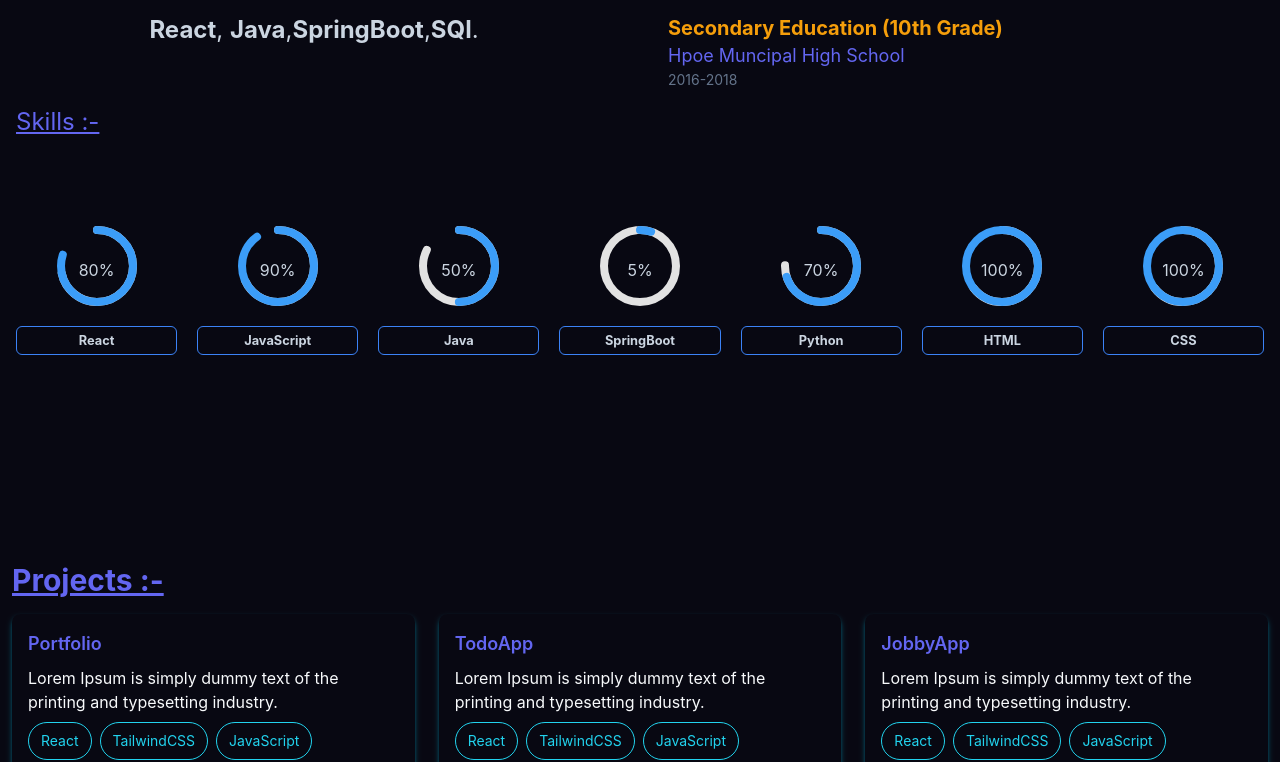
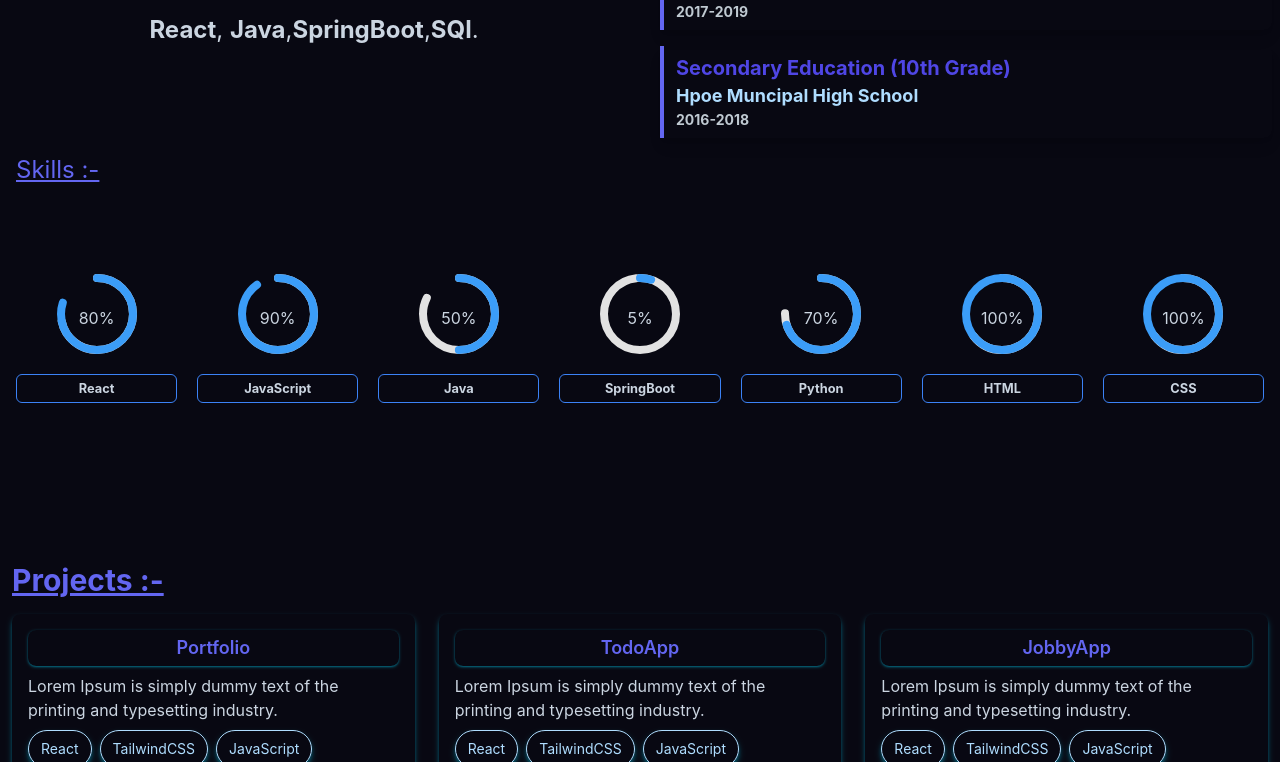
Before and after one commit to Sadik1433/Portfolio, a React app: page / in a window 1280 px wide. Shown: the part 1118-1880 px from the top of the page. Built offline with nearby package versions, Linux system fonts and the light colour scheme; the HTML template or start-up script is replaced by a standard one.

Commit message:
colors updated

```diff
--- a/src/App.css
+++ b/src/App.css
@@ -1,63 +1,42 @@
-/* :root {
-  --color-primary: #6366f1;
-  --color-secondary: #f43f5e;
-  --color-accent: #22d3ee;
-  --color-success: #10b981;
-  --color-warning: #f59e0b;
-  --color-danger: #ef4444;
-  --color-info: #3b82f6;
-  --bg-color: #080812;
-  --card-color: rgba(15, 23, 42, 0.7);
-  --color-bg-sidebar: #111827;
-  --color-bg-input: rgba(30, 41, 59, 0.7);
-  --color-text-heading: #f1f5f9;
-  --color-text-body: #cbd5e1;
-  --color-text-muted: #64748b;
-  --color-text-highlight: #f43f5e;
-  --glass-bg: rgba(255, 255, 255, 0.08);
-  --glass-brd: rgba(255, 255, 255, 0.18);
-} */
-
-/* DARK THEME */
 :root {
-  --color-primary: #6366f1;
-  --color-secondary: #f43f5e;
-  --color-accent: #22d3ee;
-  --color-success: #10b981;
-  --color-warning: #f59e0b;
-  --color-danger: #ef4444;
-  --color-info: #3b82f6;
-  --bg-color: #080812;
-  --card-color: rgba(15, 23, 42, 0.7);
-  --color-bg-sidebar: #111827;
-  --color-bg-input: rgba(30, 41, 59, 0.7);
-  --color-text-heading: #f8fafc;
-  --color-text-body: #cbd5e1;
-  --color-text-muted: #64748b;
-  --color-text-highlight: #f43f5e;
-  --glass-bg: rgba(255, 255, 255, 0.08);
-  --glass-brd: rgba(255, 255, 255, 0.18);
-}
-/* LIGHT THEME */
-
-[data-theme="dark"] {
-  --color-primary: #4f46e5;
+  --color-primary: #362FD9;
   --color-secondary: #e11d48;
-  --color-accent: #0891b2;
+  --color-accent: #5478FF;
   --color-success: #059669;
   --color-warning: #d97706;
-  --color-danger: #dc2626;
-  --color-info: #2563eb;
-  --bg-color: #f8fafc;
+  --color-danger: #AA77FF;
+  --color-info: #386ee4;
+  --shadow: rgba(33, 27, 27, 0.18);
+  --bg-color: #E8F9FF;
   --card-color: rgba(255, 255, 255, 0.9);
   --color-bg-sidebar: #ffffff;
   --color-bg-input: rgba(226, 232, 240, 0.7);
   --color-text-heading: #0f172a;
-  --color-text-body: #0c121b;
-  --color-text-muted: #64748b;
+  --color-text-body: #0F2167;
+  --color-text-muted: #3b82f6;
   --color-text-highlight: #e11d48;
   --glass-bg: rgba(255, 255, 255, 0.6);
   --glass-brd: rgba(148, 163, 184, 0.2);
+
+}
+
+[data-theme="dark"] {
+   --color-primary: #6366f1;
+  --color-secondary: #f43f5e;
+  --color-accent: #AFDDFF;
+  --color-success: #10b981;
+  --color-warning: #f59e0b;
+  --color-danger: #4F46E5;
+  --color-info: #3b82f6;
+  --bg-color: #080812;
+  --card-color: rgba(15, 23, 42, 0.7);
+  --shadow:#f0f0f0;
+  --color-text-body: #cbd5e1;
+  --color-text-muted: #BFC9D1;;
+  --color-text-highlight: #f43f5e;
+  --glass-bg: rgba(255, 255, 255, 0.08);
+  --glass-brd: rgba(255, 255, 255, 0.18);
+
 }
 body {
   background-color: var(--bg-color);
--- a/src/components/Navbar.jsx
+++ b/src/components/Navbar.jsx
@@ -6,7 +6,7 @@ const sections = ["hero", "skill", "project", "service", "contact"];
 
 const ResponsiveNavbar = () => {
   const [mobileSidebarOpen, setMobileSidebarOpen] = useState(false);
-  const [theme, setTheme] = useState("light");
+  const [theme, setTheme] = useState("dark");
 
   useEffect(() => {
     document.documentElement.setAttribute("data-theme", theme);
--- a/src/components/ProgressBar.jsx
+++ b/src/components/ProgressBar.jsx
@@ -55,7 +55,7 @@ const ProgressBar = ({name,value}) => {
             </div>
 
             <button
-                    className={`bg-transparent border border-[var(--color-info)] w-full rounded-md font-bold  text-[0.8rem] px-2 py-1 mx-auto`}>{name}
+                    className={`bg-transparent border border-[var(--color-info)] w-full rounded-md font-bold  text-[0.8rem] px-2 py-1 mx-auto hover:bg-[var(--color-info)] hover:text-white`}>{name}
             </button>
         </div>
     );
--- a/src/components/Project.jsx
+++ b/src/components/Project.jsx
@@ -50,17 +50,17 @@ const Project = () => {
               key={project.id}
               className="card-filter p-4 shadow-lg shadow-cyan-500/50   rounded-lg shadow-md  cursor-pointer hover:shadow-lg transition-shadow duration-500 transition-transform duration-500 hover:scale-105"
             >
-              <h2 className="text-lg font-semibold text-[var(--color-primary)]">
+              <h2 className="text-lg font-semibold text-center  text-[var(--color-primary)] shadow-sm shadow-cyan-500/50 px-2 py-1 rounded-lg">
                 {project.name}
               </h2>
-              <p className="mt-2 text-[var(--color-text-heading)]">
+              <p className="mt-2 text-[var(--color-text-body)]">
                 {project.description}
               </p>
               <div className="mt-2 flex flex-wrap gap-2">
                 {project.languages.map((language, index) => (
                   <span
                     key={index}
-                    className="text-[var(--color-accent)] bg-transparent border-1 semi-bold px-3 py-2 rounded-full text-sm"
+                    className="text-[var(--color-accent)] bg-transparent shadow-md shadow-cyan-500/50 border-1 semi-bold px-3 py-2 rounded-full text-sm"
                   >
                     {language}
                   </span>
--- a/src/components/Skills.jsx
+++ b/src/components/Skills.jsx
@@ -77,14 +77,15 @@ const Skills = () => {
           <h1 className="text-2xl font-bold text-[var(--color-primary)] underline">Education :-</h1>
           {education.map((e, i) => {
             return (
-              <div key={i} className="mt-4 px-2 " >
-                <h1 className="text-xl font-bold text-[var(--color-warning)]">
+              <div key={i} className="mt-4 px-3 py-2 border-l-4 border-[var(--color-primary)]  cursor-pointer rounded-r-lg  shadow-lg shadow-[var(--color-primary)] hover:shadow-lg transition-shadow duration-500 transition-transform duration-500 hover:scale-105"
+            >
+                <h1 className="text-xl font-bold text-[var(--color-danger)]">
                   {e.class}
                 </h1>
-                <h4 className="text-lg text-[var(--color-primary)]">
+                <h4 className="text-lg text-[var(--color-accent)] font-bold">
                   {e.college}
                 </h4>
-                <h6 className="text-sm text-[var(--color-text-muted)]">
+                <h6 className="text-sm text-[var(--color-text-muted)] font-bold">
                   {e.year}
                 </h6>
               </div>
```
